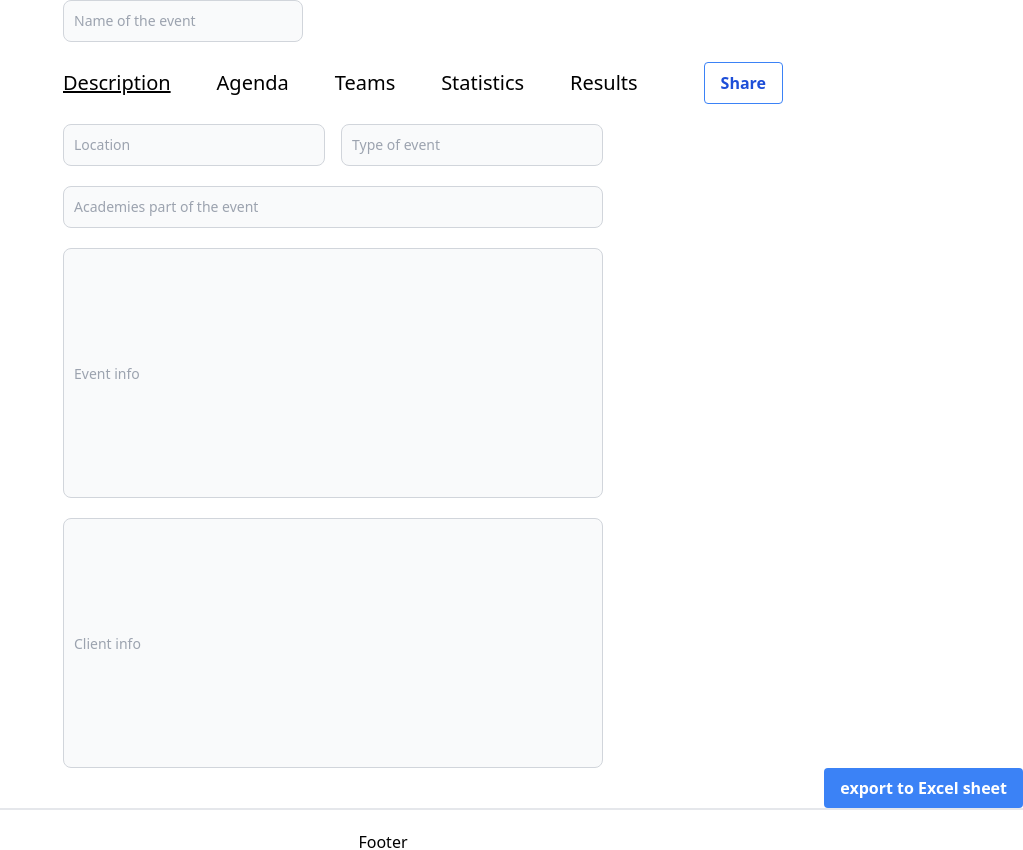
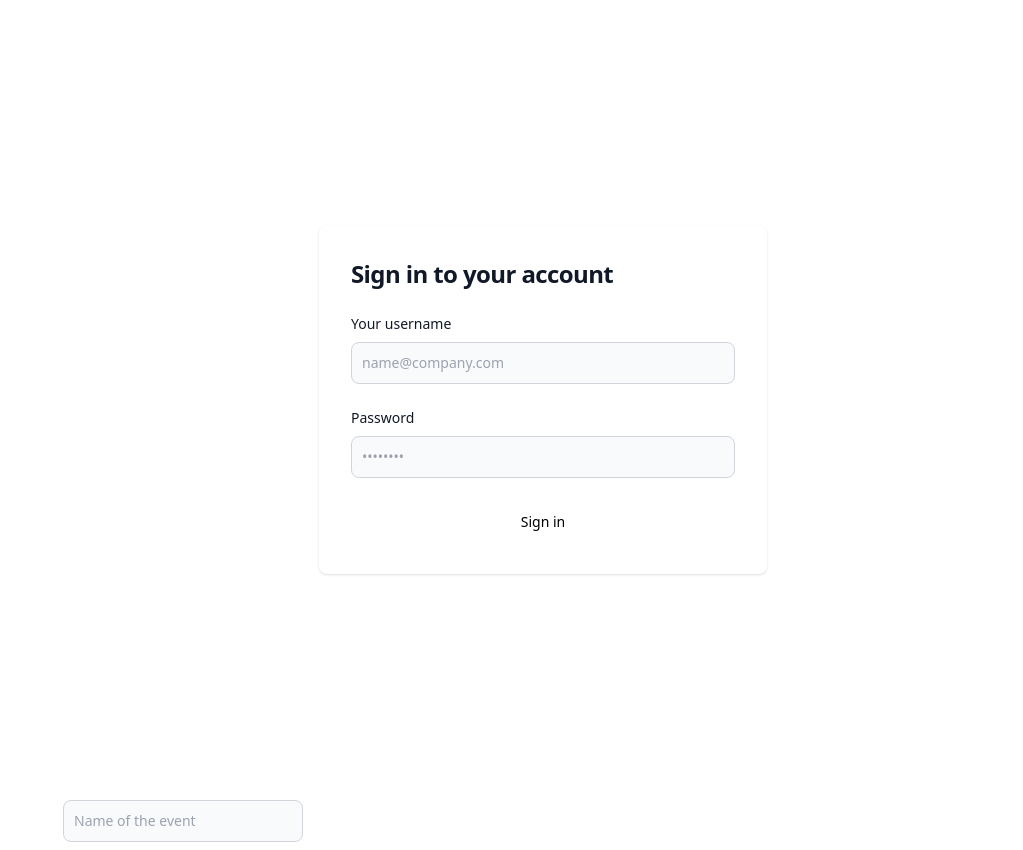
Before and after one commit to angov-vangel/hakaton, a Next.js app: page / in a window 1280 px wide. Shown: the top 850 px of the page, without its empty margins (257-1280 px from the left). Built offline with nearby package versions, Linux system fonts and the light colour scheme.

Commit message:
login form added

```diff
--- a/components/CreateEvent.tsx
+++ b/components/CreateEvent.tsx
@@ -40,7 +40,7 @@ const CreateEvent = () => {
     watch,
     formState: { errors },
     reset,
-  } = useForm<FieldValues>({
+  } = useForm<FormValues>({
     defaultValues: {
       location: "",
       event_type_id: "",
@@ -56,9 +56,9 @@ const CreateEvent = () => {
     },
   });
 
-  const category = watch("category");
+  // const category = watch("category");
 
-   const onSubmit: SubmitHandler<FieldValues> = async (data) => {
+   const onSubmit: SubmitHandler<FormValues> = async (data) => {
 
    }
   //   if (step !== STEPS.PRICE) {
@@ -159,7 +159,7 @@ const CreateEvent = () => {
           </div>
           {agenda === "Day1" ? (
             <input
-              placeholder="Day 1 agenda"
+              placeholder="Agenda Day 1"
               type="text"
               id="agenda_day_one"
               {...register("agenda_day_one", { required: true })}
--- /dev/null
+++ b/components/LoginForm.tsx
@@ -0,0 +1,121 @@
+"use client";
+
+import axios, { AxiosError } from "axios";
+import { useState } from "react";
+import { SubmitHandler, useForm } from "react-hook-form";
+
+interface FieldValues {
+  username: string;
+  password: string;
+}
+export const LoginForm = () => {
+  const [error, setServerError] = useState("");
+  const [submiting, setSubmitting] = useState(false);
+  const {
+    register,
+    handleSubmit,
+    formState: { errors },
+    reset,
+  } = useForm<FieldValues>({
+    defaultValues: {
+      username: "",
+      password: "",
+    },
+  });
+
+  const onSubmit: SubmitHandler<FieldValues> = async (data) => {
+    setSubmitting(true);
+    try {
+      const response = await axios.post(
+        "https://mimica-kuzmanovska.sharedwithexpose.com/",
+        {
+          data,
+        }
+      );
+      console.log(response.data);
+    } catch (error: AxiosError | any) {
+      setServerError(error.message);
+    } finally {
+      setSubmitting(false);
+    }
+  };
+
+  //   useEffect(() => {
+  //     const fetchAcademies = async () => {
+  //       try {
+  //         const response = await axios.get<Academy[]>(
+  //           "https://a769-92-55-111-13.ngrok-free.app/api/academies"
+  //         );
+  //         setAcademies(response.data);
+  //         console.log(response.data);
+  //       } catch (error) {
+  //         console.error(error);
+  //       }
+  //     };
+
+  //     fetchAcademies();
+  //   }, []);
+
+  return (
+    <section className="">
+      <div className="flex flex-col items-center justify-center px-6 py-8 mx-auto md:h-screen lg:py-0">
+        <div className="w-full bg-white rounded-lg shadow sm:max-w-md xl:p-0 ">
+          <div className="p-6 space-y-4 md:space-y-6 sm:p-8">
+            <h1 className="text-xl font-bold leading-tight tracking-tight text-gray-900 md:text-2xl">
+              Sign in to your account
+            </h1>
+            <form
+              className="space-y-4 md:space-y-6"
+              onSubmit={handleSubmit(onSubmit)}
+            >
+              <div>
+                <label
+                  htmlFor="username"
+                  className="block mb-2 text-sm font-medium text-gray-900"
+                >
+                  Your username
+                </label>
+
+                <input
+                  {...register("username", { required: true })}
+                  type="text"
+                  name="username"
+                  id="username"
+                  className="bg-gray-50 border border-gray-300 text-gray-900 sm:text-sm rounded-lg focus:ring-primary-600 focus:border-primary-600 block w-full p-2.5"
+                  placeholder="name@company.com"
+                  required
+                />
+              </div>
+              <div>
+                <label
+                  htmlFor="password"
+                  className="block mb-2 text-sm font-medium text-gray-900"
+                >
+                  Password
+                </label>
+                <input
+                  {...register("password", { required: true })}
+                  type="password"
+                  name="password"
+                  id="password"
+                  placeholder="••••••••"
+                  className="bg-gray-50 border border-gray-300 text-gray-900 sm:text-sm rounded-lg focus:ring-primary-600 focus:border-primary-600 block w-full p-2.5"
+                  required
+                />
+                {errors.password && (
+                  <span className="text-red-500">Name is required</span>
+                )}
+              </div>
+              <button
+                type="submit"
+                className="w-full  hover:bg-primary-700 focus:ring-4 focus:outline-none focus:ring-primary-300 font-medium rounded-lg text-sm px-5 py-2.5 text-center"
+              >
+                Sign in
+              </button>
+            </form>
+          </div>
+        </div>
+      </div>
+    </section>
+  );
+};
--- a/pages/index.tsx
+++ b/pages/index.tsx
@@ -1,5 +1,6 @@
 import CreateEvent from "@/components/CreateEvent";
 import { Footer } from "@/components/Footer";
+import { LoginForm } from "@/components/LoginForm";
 import UserFormRegister from "@/components/UserFormRegister";
 import React from "react";
 export default function Home() {
@@ -9,6 +10,7 @@ export default function Home() {
       <div className="flex w-full">
         <div className="w-1/4"></div>
         <div className="w-3/4">
+          <LoginForm/>
           <CreateEvent />
         </div>
       </div>
```
